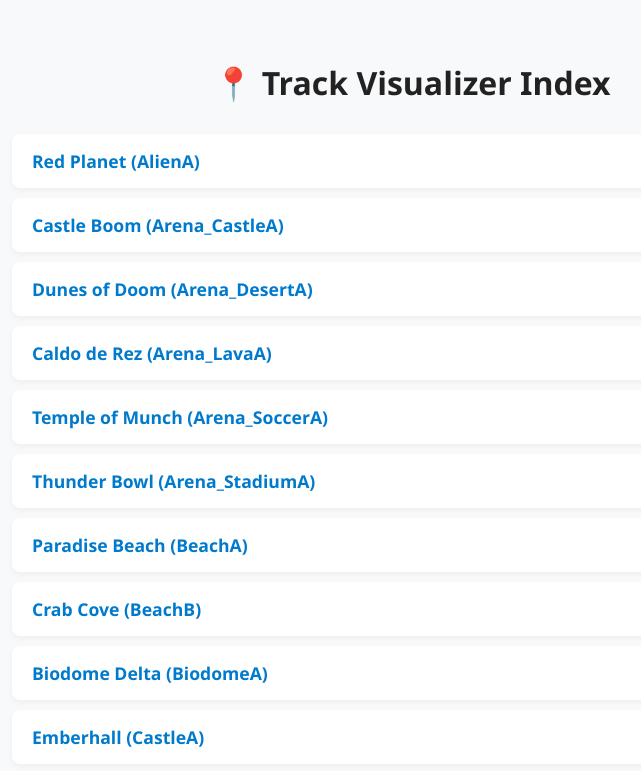
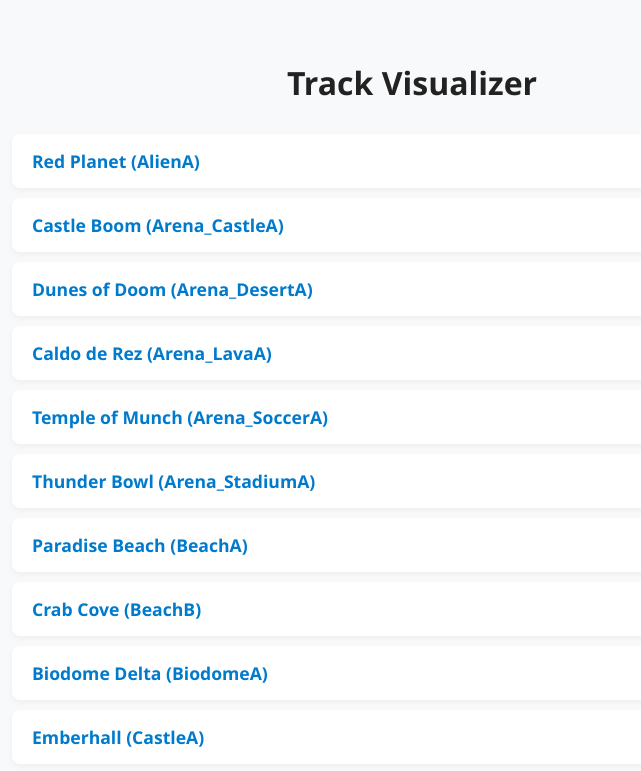
Before and after one commit to VU-CEREAL/track-visualizer, a plain HTML site: page index.html in a window 1280 px wide. Shown: the top 771 px of the page, without its empty margins (228-869 px from the left). Drawn offline with Linux system fonts and the light colour scheme.

Commit message:
added index.html

```diff
--- a/index.html
+++ b/index.html
@@ -2,7 +2,7 @@
 <html lang="en">
 <head>
   <meta charset="UTF-8">
-  <title>Track Visualizer – Index</title>
+  <title>Track Visualizer</title>
   <meta name="viewport" content="width=device-width, initial-scale=1">
   <style>
     body {
@@ -60,7 +60,7 @@
 </head>
 <body>
   <div class="container">
-    <h1>📍 Track Visualizer Index</h1>
+    <h1>Track Visualizer</h1>
     <ul>
       <li><a href="AlienA.html">Red Planet (AlienA)</a></li>
       <li><a href="Arena_CastleA.html">Castle Boom (Arena_CastleA)</a></li>
```
